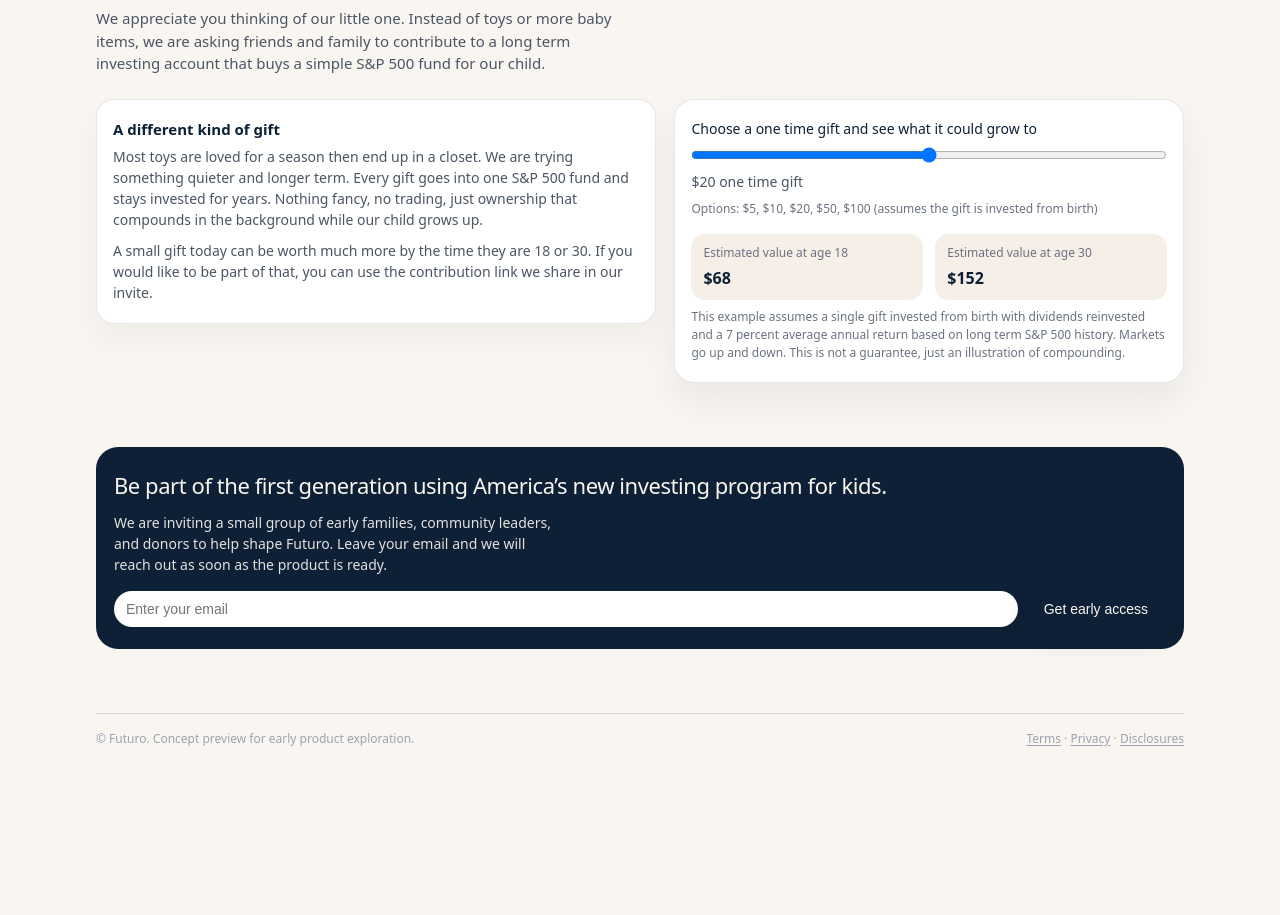
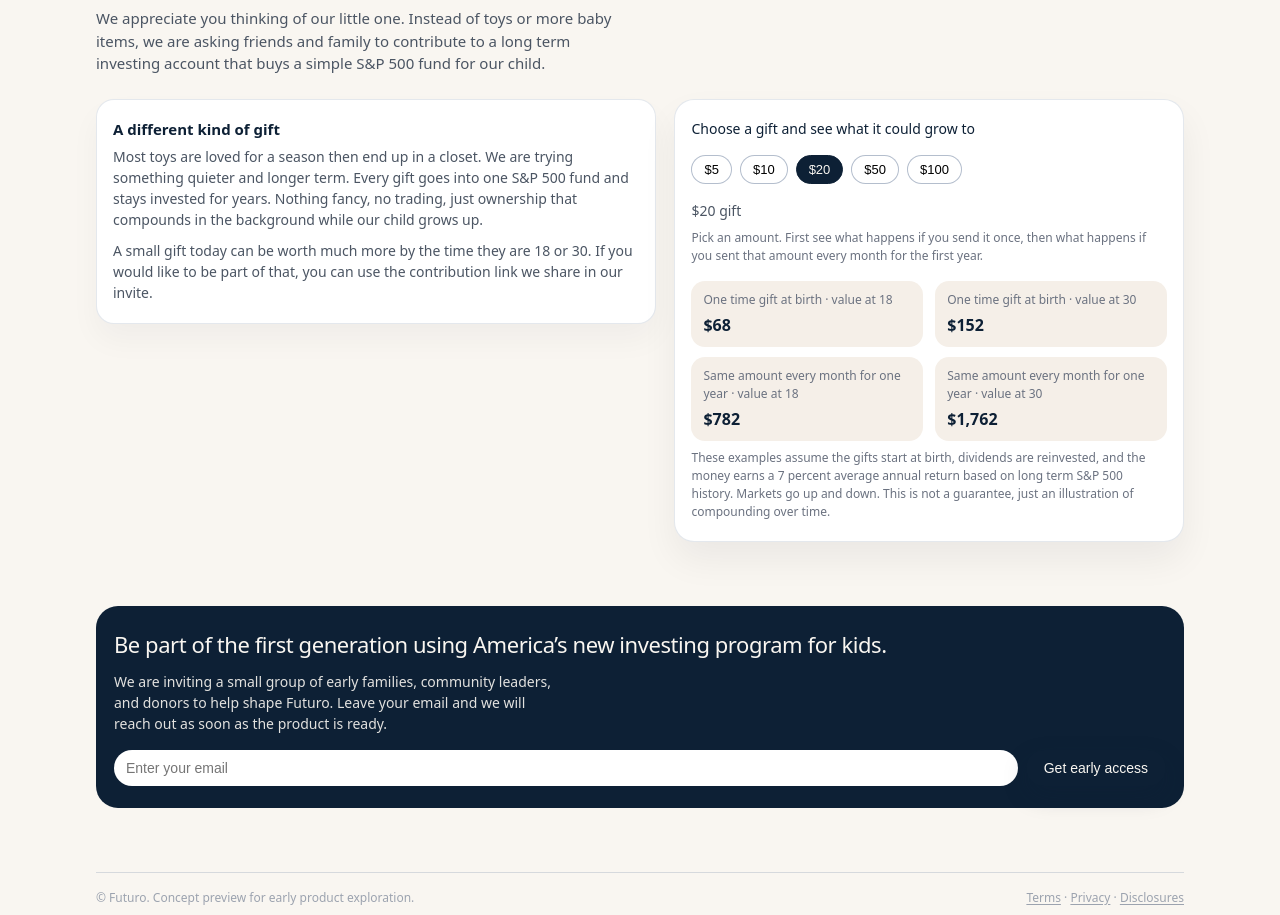
Before and after one commit to gibranrubio/futuro-v2, a plain HTML site: page index.html in a window 1280 px wide. Shown: the part 1838-2753 px from the top of the page. Before the commit the page ends 2650 px from the top, so only its background shows below. Drawn offline with Linux system fonts and the light colour scheme.

Commit message:
updated - gifting section with toggle + monthly reoccuring forecast

```diff
--- a/index.html
+++ b/index.html
@@ -468,7 +468,7 @@
       color: var(--text-muted);
     }
 
-    /* Gifting section with slider */
+    /* Gifting section */
 
     .gift-layout {
       display: grid;
@@ -482,6 +482,30 @@
       font-size: 12px;
       color: #6B7280;
       margin-top: 8px;
+    }
+
+    .gift-toggle-group {
+      display: flex;
+      flex-wrap: wrap;
+      gap: 8px;
+      margin-top: 8px;
+      margin-bottom: 8px;
+    }
+
+    .gift-toggle-btn {
+      padding: 6px 12px;
+      border-radius: 999px;
+      border: 1px solid rgba(148, 163, 184, 0.7);
+      background: #FFF;
+      font-size: 13px;
+      cursor: pointer;
+      transition: background 0.1s ease, color 0.1s ease, border-color 0.1s ease;
+    }
+
+    .gift-toggle-btn.selected {
+      background: var(--navy);
+      color: #F9F6F1;
+      border-color: var(--navy);
     }
 
     /* CTA band */
@@ -806,42 +830,54 @@
             </p>
           </article>
 
-          <!-- Right: slider calculator -->
+          <!-- Right: toggle calculator -->
           <div class="math-wrap">
             <div class="slider-row">
-              <label class="slider-label" for="giftAmountRange">
-                Choose a one time gift and see what it could grow to
+              <label class="slider-label">
+                Choose a gift and see what it could grow to
               </label>
-              <input
-                id="giftAmountRange"
-                type="range"
-                min="0"
-                max="4"
-                step="1"
-                value="2"
-              />
+              <div class="gift-toggle-group">
+                <button type="button" class="gift-toggle-btn" data-amount="5">$5</button>
+                <button type="button" class="gift-toggle-btn" data-amount="10">$10</button>
+                <button type="button" class="gift-toggle-btn selected" data-amount="20">$20</button>
+                <button type="button" class="gift-toggle-btn" data-amount="50">$50</button>
+                <button type="button" class="gift-toggle-btn" data-amount="100">$100</button>
+              </div>
               <div id="giftAmountLabel" class="slider-value">
                 $20 one time gift
               </div>
               <div class="slider-value" style="font-size:12px;color:#6B7280;">
-                Options: $5, $10, $20, $50, $100 (assumes the gift is invested from birth)
+                Pick an amount. First see what happens if you send it once, then what happens if you sent that amount every month for the first year.
               </div>
             </div>
 
+            <!-- One time gift row -->
             <div class="math-grid">
               <div class="math-card">
-                <div class="math-label">Estimated value at age 18</div>
+                <div class="math-label">One time gift at birth · value at 18</div>
                 <div id="giftAge18Value" class="math-value">$0</div>
               </div>
               <div class="math-card">
-                <div class="math-label">Estimated value at age 30</div>
+                <div class="math-label">One time gift at birth · value at 30</div>
                 <div id="giftAge30Value" class="math-value">$0</div>
               </div>
             </div>
 
+            <!-- Monthly for one year row -->
+            <div class="math-grid" style="margin-top:10px;">
+              <div class="math-card">
+                <div class="math-label">Same amount every month for one year · value at 18</div>
+                <div id="giftMonthlyAge18Value" class="math-value">$0</div>
+              </div>
+              <div class="math-card">
+                <div class="math-label">Same amount every month for one year · value at 30</div>
+                <div id="giftMonthlyAge30Value" class="math-value">$0</div>
+              </div>
+            </div>
+
             <p class="gift-math-note">
-              This example assumes a single gift invested from birth with dividends reinvested and a 7 percent average annual return
-              based on long term S&amp;P 500 history. Markets go up and down. This is not a guarantee, just an illustration of compounding.
+              These examples assume the gifts start at birth, dividends are reinvested, and the money earns a 7 percent average annual return
+              based on long term S&amp;P 500 history. Markets go up and down. This is not a guarantee, just an illustration of compounding over time.
             </p>
           </div>
         </div>
@@ -918,46 +954,77 @@
       age30Value.textContent = formatCurrency(v30);
     }
 
-    // New calculator for one time gifts
-    const giftAmounts = [5, 10, 20, 50, 100];
-
+    // One time gift calculator
     function computeGiftValue(amount, years) {
       const r = 0.07;
       return amount * Math.pow(1 + r, years);
     }
 
-    function updateGiftMath() {
-      const slider = document.getElementById("giftAmountRange");
-      if (!slider) return;
+    // Monthly for one year, then leave invested
+    function computeMonthlyForYearValue(amount, yearsTotal) {
+      const annualRate = 0.07;
+      const monthlyRate = Math.pow(1 + annualRate, 1 / 12) - 1;
+      const totalMonths = yearsTotal * 12;
+      let value = 0;
 
+      // Gifts happen once per month for the first 12 months
+      for (let m = 0; m < 12; m++) {
+        const monthsToGrow = totalMonths - (m + 1);
+        value += amount * Math.pow(1 + monthlyRate, monthsToGrow);
+      }
+      return value;
+    }
+
+    function updateGiftMath(amount) {
       const label = document.getElementById("giftAmountLabel");
       const age18 = document.getElementById("giftAge18Value");
       const age30 = document.getElementById("giftAge30Value");
+      const monthly18 = document.getElementById("giftMonthlyAge18Value");
+      const monthly30 = document.getElementById("giftMonthlyAge30Value");
 
-      const index = parseInt(slider.value, 10);
-      const amount = giftAmounts[index];
+      label.textContent = "$" + amount + " gift";
 
-      label.textContent = "$" + amount + " one time gift";
-
+      // One time at birth
       const v18 = computeGiftValue(amount, 18);
       const v30 = computeGiftValue(amount, 30);
 
       age18.textContent = formatCurrency(v18);
       age30.textContent = formatCurrency(v30);
+
+      // Same amount every month for the first year
+      const mv18 = computeMonthlyForYearValue(amount, 18);
+      const mv30 = computeMonthlyForYearValue(amount, 30);
+
+      monthly18.textContent = formatCurrency(mv18);
+      monthly30.textContent = formatCurrency(mv30);
     }
 
-    // Init both sliders
     document.addEventListener("DOMContentLoaded", function () {
+      // Main slider
       const mainSlider = document.getElementById("contributionRange");
       if (mainSlider) {
         mainSlider.addEventListener("input", updateMath);
         updateMath();
       }
 
-      const giftSlider = document.getElementById("giftAmountRange");
-      if (giftSlider) {
-        giftSlider.addEventListener("input", updateGiftMath);
-        updateGiftMath();
+      // Gift toggle buttons
+      const giftButtons = document.querySelectorAll(".gift-toggle-btn");
+      if (giftButtons.length > 0) {
+        giftButtons.forEach(function (btn) {
+          btn.addEventListener("click", function () {
+            giftButtons.forEach(function (b) {
+              b.classList.remove("selected");
+            });
+            btn.classList.add("selected");
+            const amount = parseInt(btn.getAttribute("data-amount"), 10);
+            updateGiftMath(amount);
+          });
+        });
+
+        // Set initial state to the one with "selected" class
+        const initial = document.querySelector(".gift-toggle-btn.selected") || giftButtons[0];
+        const initialAmount = parseInt(initial.getAttribute("data-amount"), 10);
+        updateGiftMath(initialAmount);
       }
     });
   </script>
```
